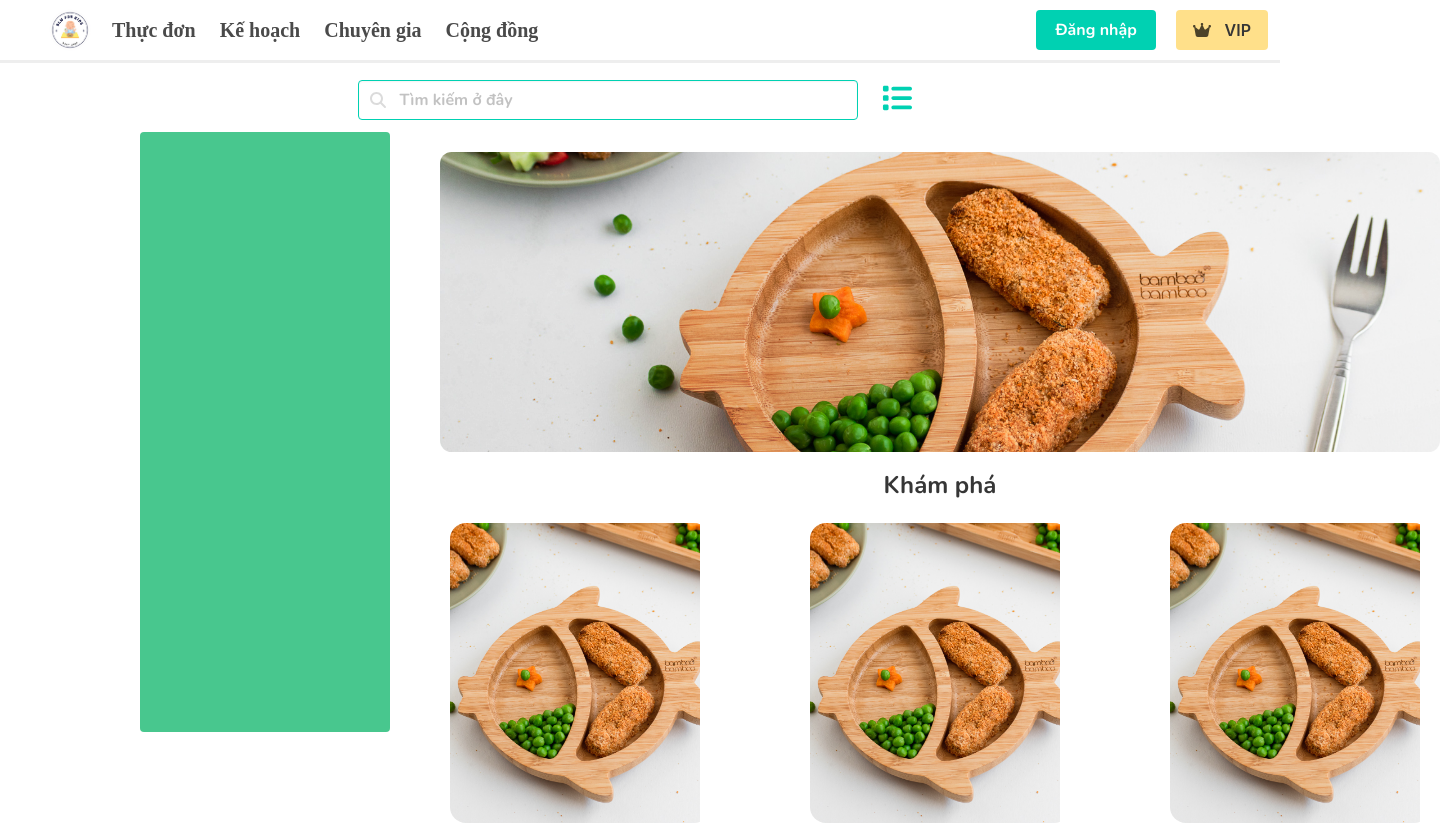
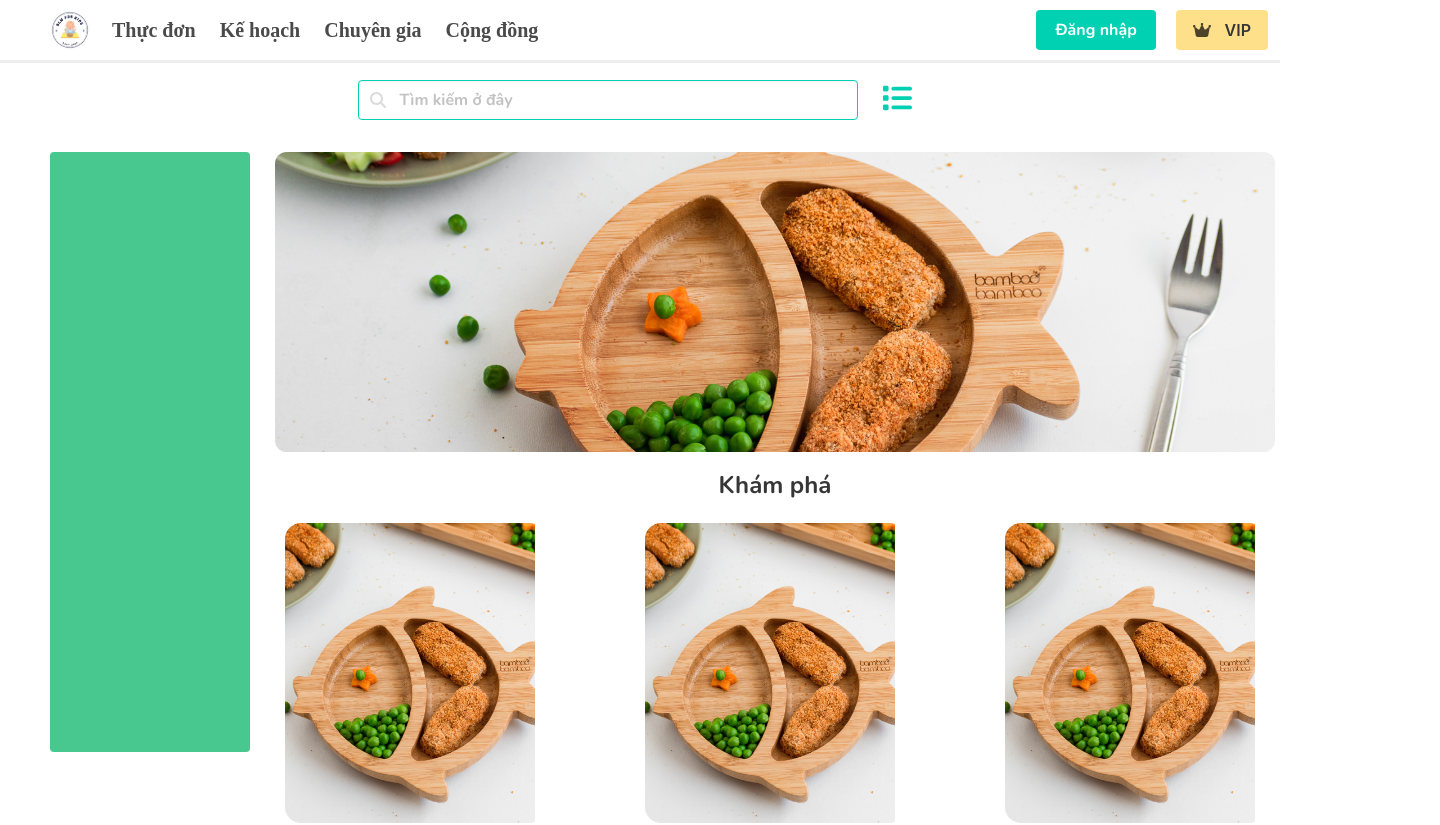
Before and after one commit to DaoAnhTu2105/EXE201_BLW_FE_WEB, a React (Create React App) app: page / in a window 1280 px wide. Shown: the top 825 px of the page, 1440 px wide, since content can reach past the window. Built offline with nearby package versions, Linux system fonts and the light colour scheme; a web font is replaced by a local one.

Commit message:
fix layout filter

```diff
--- /dev/null
+++ b/src/components/Advertisement/index.js
@@ -0,0 +1,14 @@
+import React from "react";
+import ads from "../../image/ads.png";
+
+const Advertisement = () => {
+  return (
+    <div>
+      <a href="https://www.facebook.com/profile.php?id=100095496554189">
+        <img src={ads} alt="" style={{ height: 1000, objectFit: "cover" }} />
+      </a>
+    </div>
+  );
+};
+
+export default Advertisement;
--- /dev/null
+++ b/src/components/LayoutNavSearchFooter/index.css
@@ -0,0 +1,25 @@
+.layout-container{
+    display: grid;
+    grid-template-columns: repeat(3, 1fr);
+    padding-left: 50px;
+    gap: 25px;
+    }
+
+    .layout-sidebar{
+      width: 200px;
+      margin-top: 20px;
+    }
+
+    .layout-sidebar .layout-content{
+      width: 200px;
+      position: -webkit-sticky;
+      position: sticky;
+      top: 0;
+      z-index: 900;
+      height: 600px;
+      overflow-y: auto;
+    }
+
+    .layout-ads{
+        margin-top: 20px;
+    }
--- a/src/components/LayoutNavSearchFooter/index.js
+++ b/src/components/LayoutNavSearchFooter/index.js
@@ -1,15 +1,28 @@
 import React from "react";
 import Navbar from "../Navbar";
-import Filter from "../Filter";
+import Search from "../Search";
 import Footer from "../Footer";
+import "./index.css";
+import Advertisement from "../Advertisement";
 
 const LayoutNavSearchFooter = ({ children }) => {
   return (
     <>
       <Navbar />
       <div style={{ paddingTop: 50 }}>
-        <Filter />
-        <div>{children}</div>
+        <Search />
+        <div className="layout-container">
+          <div className="layout-sidebar">
+            <article
+              className="tile is-child notification is-success layout-content"
+              style={{ height: 600 }}
+            ></article>
+          </div>
+          <div className="layout-main-content">{children}</div>
+          <div className="layout-ads">
+            <Advertisement />
+          </div>
+        </div>
       </div>
       <Footer />
     </>
--- /dev/null
+++ b/src/components/Search/index.js
@@ -0,0 +1,53 @@
+import React from "react";
+import { FontAwesomeIcon } from "@fortawesome/react-fontawesome";
+import { faSearch, faList } from "@fortawesome/free-solid-svg-icons";
+
+const Search = () => {
+  return (
+    <div
+      style={{
+        display: "flex",
+        justifyContent: "center",
+        alignItems: "center",
+      }}
+    >
+      <div
+        class="field"
+        style={{
+          width: "500px",
+          marginTop: "30px",
+        }}
+      >
+        <p class="control has-icons-left has-icons-right">
+          <input
+            class="input is-primary"
+            type="text"
+            placeholder="Tìm kiếm ở đây"
+          />
+          <span class="icon is-small is-left">
+            <FontAwesomeIcon icon={faSearch} />
+          </span>
+        </p>
+      </div>
+      &nbsp; &nbsp;
+      <button
+        style={{
+          width: "50px",
+          height: "50px",
+          marginTop: 15,
+          border: "none",
+          backgroundColor: "white",
+          fontSize: 30,
+          cursor: "pointer",
+        }}
+      >
+        <FontAwesomeIcon
+          icon={faList}
+          style={{ color: "hsl(171, 100%, 41%)" }}
+        />
+      </button>
+    </div>
+  );
+};
+
+export default Search;
--- a/src/pages/Home/home.css
+++ b/src/pages/Home/home.css
@@ -11,19 +11,3 @@
     border: none;
     cursor: pointer;
   }
-
-  .home-container{
-  display: grid;
-  grid-template-columns: 300px 1fr;
-  padding-left: 140px;
-  }
-
-  .home-sidebar .sidebar-content{
-    width: 250px;
-    position: -webkit-sticky;
-    position: sticky;
-    top: 0;
-    z-index: 900;
-    height: 600px;
-    overflow-y: auto;
-  }
--- a/src/pages/Home/index.js
+++ b/src/pages/Home/index.js
@@ -10,14 +10,7 @@ import home1 from "../../image/home1.png";
 
 const Home = () => {
   return (
-    <div className="home-container">
-      <div className="home-sidebar">
-        <article
-          className="tile is-child notification is-success sidebar-content"
-          style={{ height: 600 }}
-        ></article>
-      </div>
-      <div className="home-main-content">
+    <>
       <div style={{ marginBottom: "30px", marginTop: 20 }}>
         <div
           style={{
@@ -80,9 +73,7 @@ const Home = () => {
                   objectFit: "cover",
                 }}
               />
-                <figcaption className="home-explore-title">
-                  Chuyên gia
-                </figcaption>
+              <figcaption className="home-explore-title">Chuyên gia</figcaption>
             </figure>
           </div>
         </div>
@@ -171,10 +162,7 @@ const Home = () => {
                           &nbsp; &nbsp;
                           <span style={{ color: "black" }}>4.5/5</span>
                         </div>
-                          <p
-                            className="subtitle is-6"
-                            style={{ marginTop: 10 }}
-                          >
+                        <p className="subtitle is-6" style={{ marginTop: 10 }}>
                           <button className="button is-primary is-light is-small is-0-mobile mb-2">
                             Cá
                           </button>
@@ -278,10 +266,7 @@ const Home = () => {
                           &nbsp; &nbsp;
                           <span style={{ color: "black" }}>4.5/5</span>
                         </div>
-                          <p
-                            className="subtitle is-6"
-                            style={{ marginTop: 10 }}
-                          >
+                        <p className="subtitle is-6" style={{ marginTop: 10 }}>
                           <button className="button is-primary is-light is-small is-0-mobile mb-2">
                             Cá
                           </button>
@@ -385,10 +370,7 @@ const Home = () => {
                           &nbsp; &nbsp;
                           <span style={{ color: "black" }}>4.5/5</span>
                         </div>
-                          <p
-                            className="subtitle is-6"
-                            style={{ marginTop: 10 }}
-                          >
+                        <p className="subtitle is-6" style={{ marginTop: 10 }}>
                           <button className="button is-primary is-light is-small is-0-mobile mb-2">
                             Cá
                           </button>
@@ -485,9 +467,7 @@ const Home = () => {
                             </button>
                           </Link>
                         </p>
-                          <div
-                            style={{ display: "flex", alignItems: "center" }}
-                          >
+                        <div style={{ display: "flex", alignItems: "center" }}>
                           <Rating
                             name="half-rating-read"
                             defaultValue={4.5}
@@ -501,10 +481,7 @@ const Home = () => {
                         <div style={{ marginTop: 5 }}>
                           <p>Ngày cập nhật: 10/9/2023</p>
                         </div>
-                          <p
-                            className="subtitle is-6"
-                            style={{ marginTop: 10 }}
-                          >
+                        <p className="subtitle is-6" style={{ marginTop: 10 }}>
                           <button className="button is-primary is-light is-small is-0-mobile mb-2">
                             Cá
                           </button>
@@ -536,10 +513,7 @@ const Home = () => {
               </Link>
             </div>
             <div className="grid-item">
-                <div
-                  className="card"
-                  style={{ width: "290px", height: "370px" }}
-                >
+              <div className="card" style={{ width: "290px", height: "370px" }}>
                 <div className="card-image">
                   <figure className="image is-3by2">
                     <img src={recipe} alt="Placeholder" />
@@ -623,10 +597,7 @@ const Home = () => {
               </div>
             </div>
             <div className="grid-item">
-                <div
-                  className="card"
-                  style={{ width: "290px", height: "370px" }}
-                >
+              <div className="card" style={{ width: "290px", height: "370px" }}>
                 <div className="card-image">
                   <figure className="image is-3by2">
                     <img src={recipe} alt="Placeholder" />
@@ -710,10 +681,7 @@ const Home = () => {
               </div>
             </div>
             <div className="grid-item">
-                <div
-                  className="card"
-                  style={{ width: "290px", height: "370px" }}
-                >
+              <div className="card" style={{ width: "290px", height: "370px" }}>
                 <div className="card-image">
                   <figure className="image is-3by2">
                     <img src={recipe} alt="Placeholder" />
@@ -797,10 +765,7 @@ const Home = () => {
               </div>
             </div>
             <div className="grid-item">
-                <div
-                  className="card"
-                  style={{ width: "290px", height: "370px" }}
-                >
+              <div className="card" style={{ width: "290px", height: "370px" }}>
                 <div className="card-image">
                   <figure className="image is-3by2">
                     <img src={recipe} alt="Placeholder" />
@@ -884,10 +849,7 @@ const Home = () => {
               </div>
             </div>
             <div className="grid-item">
-                <div
-                  className="card"
-                  style={{ width: "290px", height: "370px" }}
-                >
+              <div className="card" style={{ width: "290px", height: "370px" }}>
                 <div className="card-image">
                   <figure className="image is-3by2">
                     <img src={recipe} alt="Placeholder" />
@@ -978,8 +940,7 @@ const Home = () => {
           Xem tất cả
         </Link>
       </div>
-      </div>
-    </div>
+    </>
   );
 };
 
```
Also changed, not shown: src/components/Filter/index.js (+5 -49 lines), src/image/ads.png (added). Lines whose indentation alone changed are shown as unchanged.
